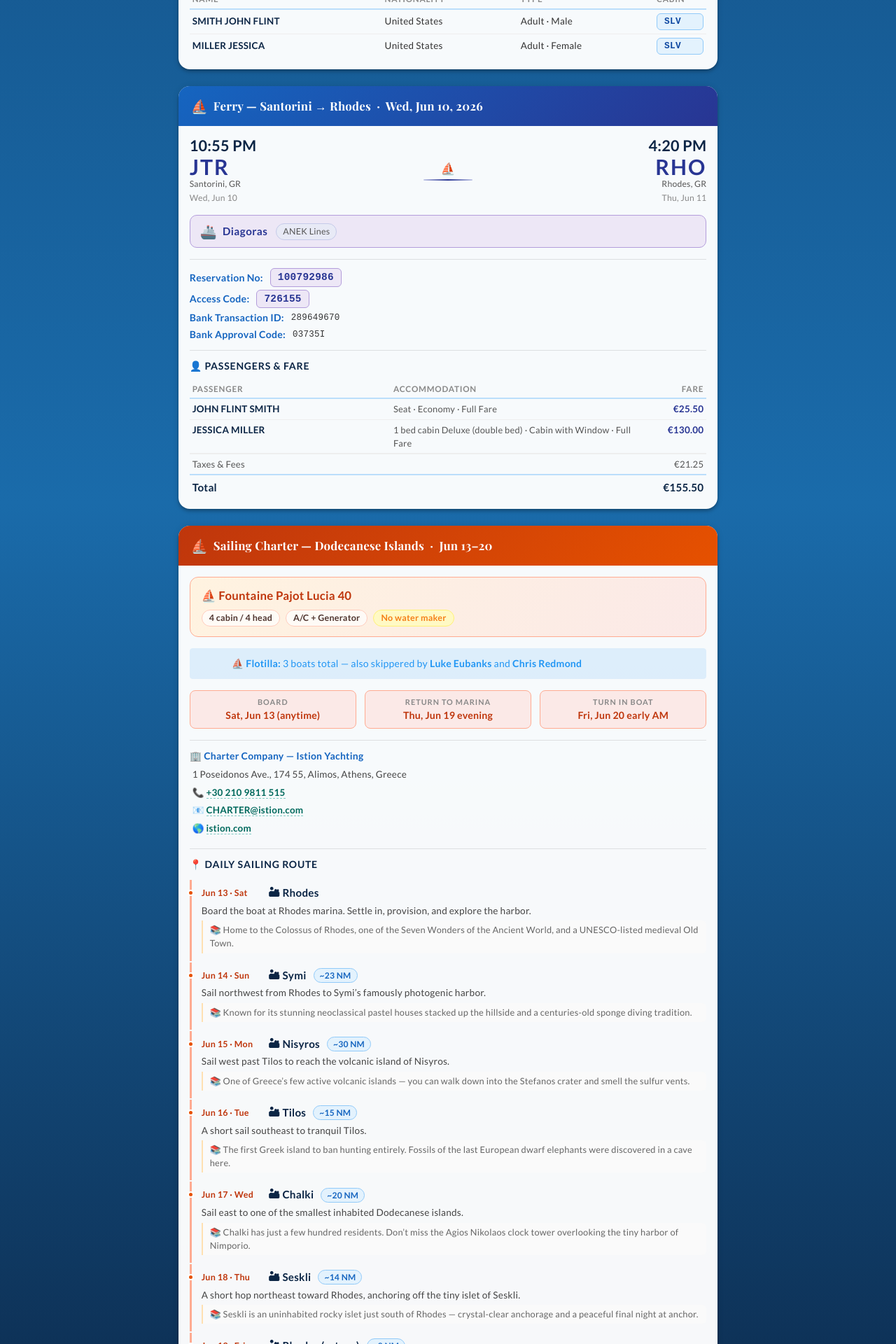
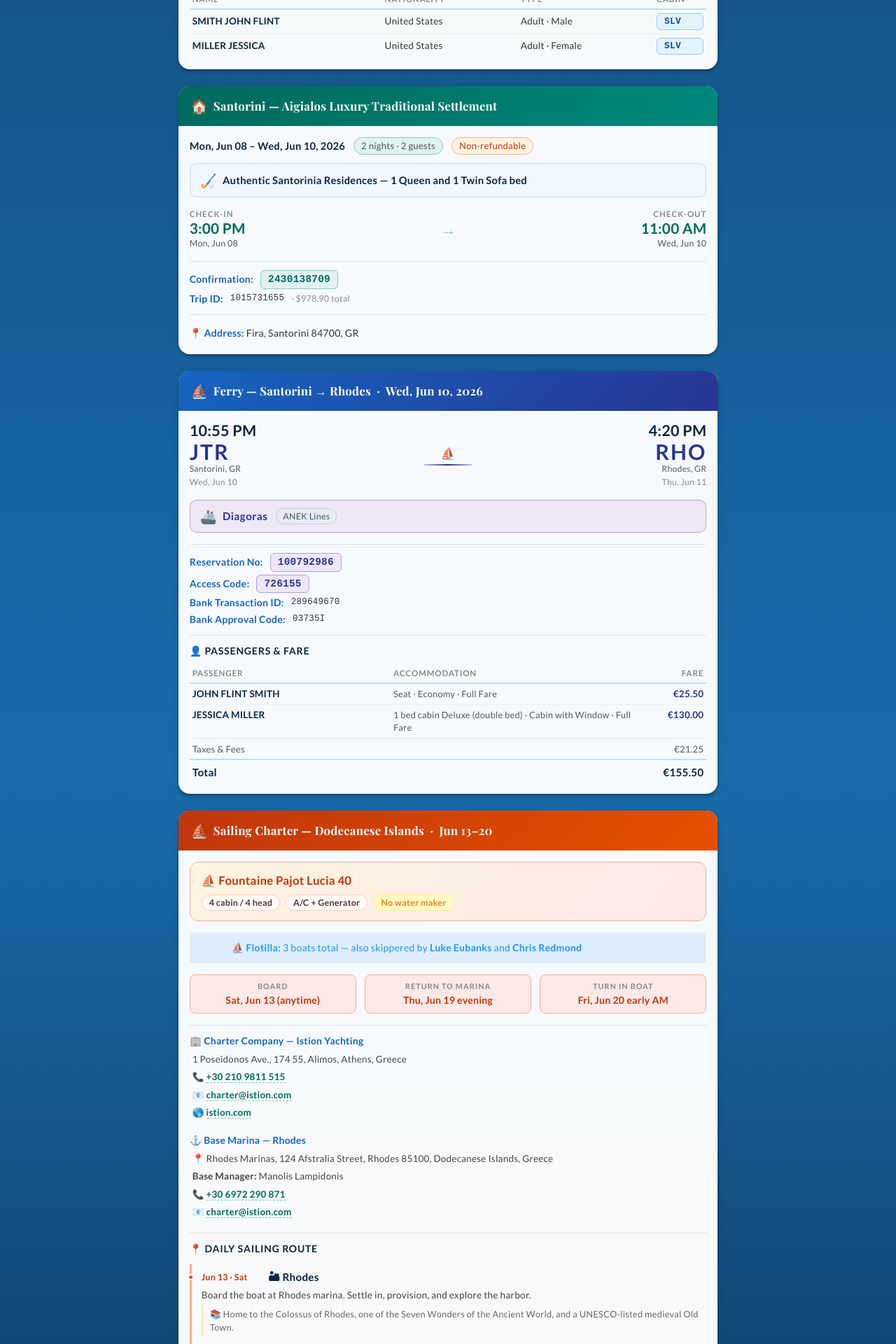
Before and after one commit to FlintShadey/Itenerary, a Vue app: page / in a window 1280 px wide. Shown: the part 2740-4660 px from the top of the page at 70% size. Built offline with nearby package versions, Linux system fonts and the light colour scheme.

Commit message:
Add Rhodes base marina & fix charter email/URL casing

```diff
--- a/src/App.vue
+++ b/src/App.vue
@@ -368,6 +368,61 @@
               </v-card-text>
             </v-card>
 
+            <!-- Jun 08 — Aigialos Luxury Traditional Settlement, Santorini -->
+            <v-card hover elevation="4" class="mb-6 itinerary-card">
+              <v-card-title class="card-header card-header-hotel">
+                <span class="card-header-icon">&#127968;</span>
+                Santorini &mdash; Aigialos Luxury Traditional Settlement
+              </v-card-title>
+              <v-card-text class="pa-4">
+
+                <div class="hotel-meta mb-3">
+                  <span class="hotel-dates">Mon, Jun 08 &ndash; Wed, Jun 10, 2026</span>
+                  <span class="hotel-nights">2 nights &middot; 2 guests</span>
+                  <span class="hotel-nights" style="background:#FFF3E0;border-color:#FFAB91;color:#BF360C;">Non-refundable</span>
+                </div>
+
+                <div class="hotel-room mb-4">
+                  <span class="room-type-icon">&#127953;</span>
+                  <span class="room-type-text">Authentic Santorinia Residences &mdash; 1 Queen and 1 Twin Sofa bed</span>
+                </div>
+
+                <!-- Check-in / Check-out -->
+                <div class="checkin-row mb-4">
+                  <div class="checkin-block">
+                    <div class="checkin-label">Check-in</div>
+                    <div class="checkin-time">3:00 PM</div>
+                    <div class="checkin-date">Mon, Jun 08</div>
+                  </div>
+                  <div class="checkin-divider">&#8594;</div>
+                  <div class="checkin-block text-right">
+                    <div class="checkin-label">Check-out</div>
+                    <div class="checkin-time">11:00 AM</div>
+                    <div class="checkin-date">Wed, Jun 10</div>
+                  </div>
+                </div>
+
+                <v-divider class="my-3"></v-divider>
+
+                <div class="confirm-row mb-1">
+                  <span class="detail-label">Confirmation:</span>
+                  <span class="confirm-code">2430138709</span>
+                </div>
+                <div class="confirm-row mb-3">
+                  <span class="detail-label">Trip ID:</span>
+                  <span class="trip-id" style="font-family:'Courier New',monospace;color:#333;">1015731655</span>
+                  <span class="trip-id">&middot; $978.90 total</span>
+                </div>
+
+                <v-divider class="my-3"></v-divider>
+
+                <div class="hotel-contact">
+                  <div><span class="detail-label">&#128205; Address:</span> Fira, Santorini 84700, GR</div>
+                </div>
+
+              </v-card-text>
+            </v-card>
+
             <!-- Jun 10 — Ferry: Santorini → Rhodes (ANEK Lines) -->
             <v-card hover elevation="4" class="mb-6 itinerary-card">
               <v-card-title class="card-header card-header-ferry">
@@ -502,8 +557,19 @@
                   <div class="company-details">
                     <div>1 Poseidonos Ave., 174 55, Alimos, Athens, Greece</div>
                     <div>&#128222; <a href="tel:+302109811515" class="med-link">+30 210 9811 515</a></div>
-                    <div>&#128231; <a href="mailto:CHARTER@istion.com" class="med-link">CHARTER@istion.com</a></div>
-                    <div>&#127758; <a href="http://WWW.ISTION.COM" target="_blank" rel="noopener" class="med-link">istion.com</a></div>
+                    <div>&#128231; <a href="mailto:charter@istion.com" class="med-link">charter@istion.com</a></div>
+                    <div>&#127758; <a href="https://www.istion.com" target="_blank" rel="noopener" class="med-link">istion.com</a></div>
+                  </div>
+                </div>
+
+                <!-- Base Marina -->
+                <div class="charter-company mb-4">
+                  <div class="detail-label mb-1">&#9875; Base Marina &mdash; Rhodes</div>
+                  <div class="company-details">
+                    <div>&#128205; Rhodes Marinas, 124 Afstralia Street, Rhodes 85100, Dodecanese Islands, Greece</div>
+                    <div><strong>Base Manager:</strong> Manolis Lampidonis</div>
+                    <div>&#128222; <a href="tel:+306972290871" class="med-link">+30 6972 290 871</a></div>
+                    <div>&#128231; <a href="mailto:charter@istion.com" class="med-link">charter@istion.com</a></div>
                   </div>
                 </div>
 
```
